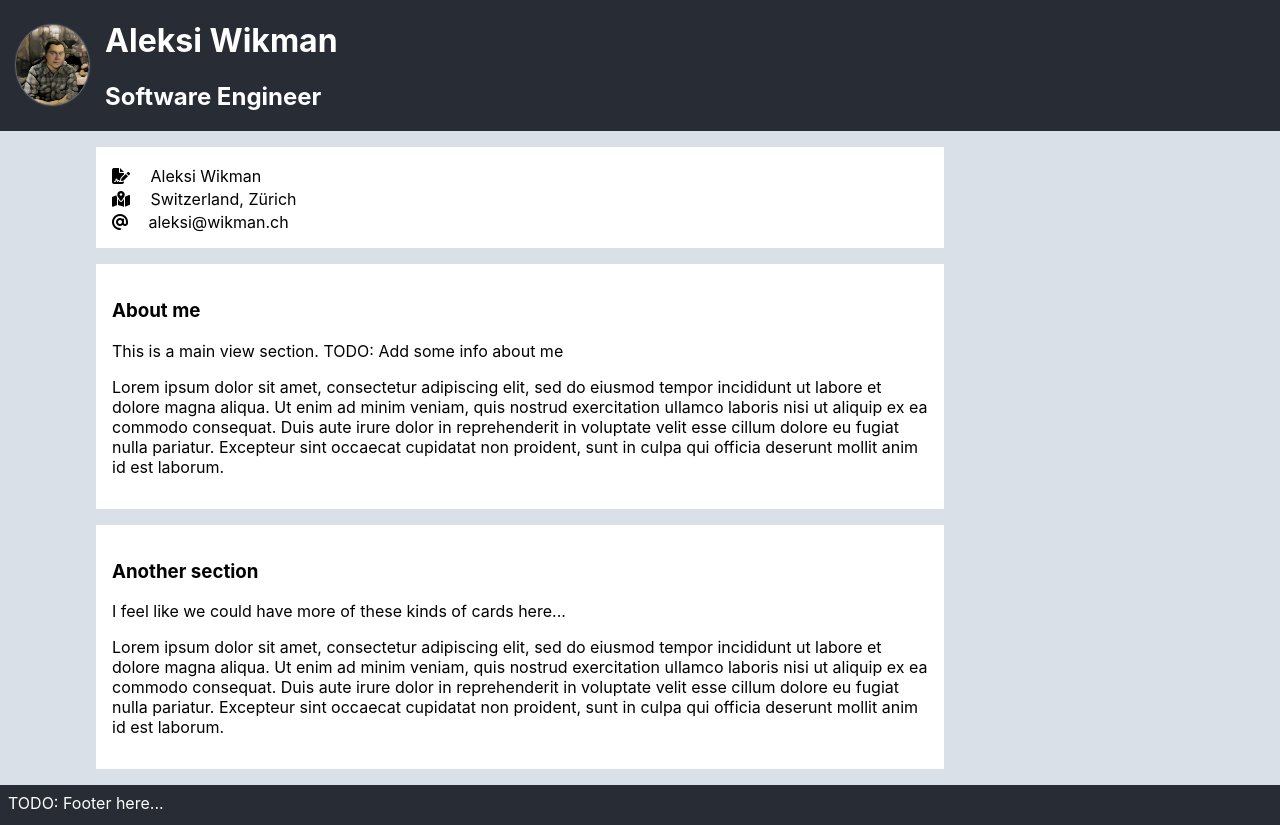
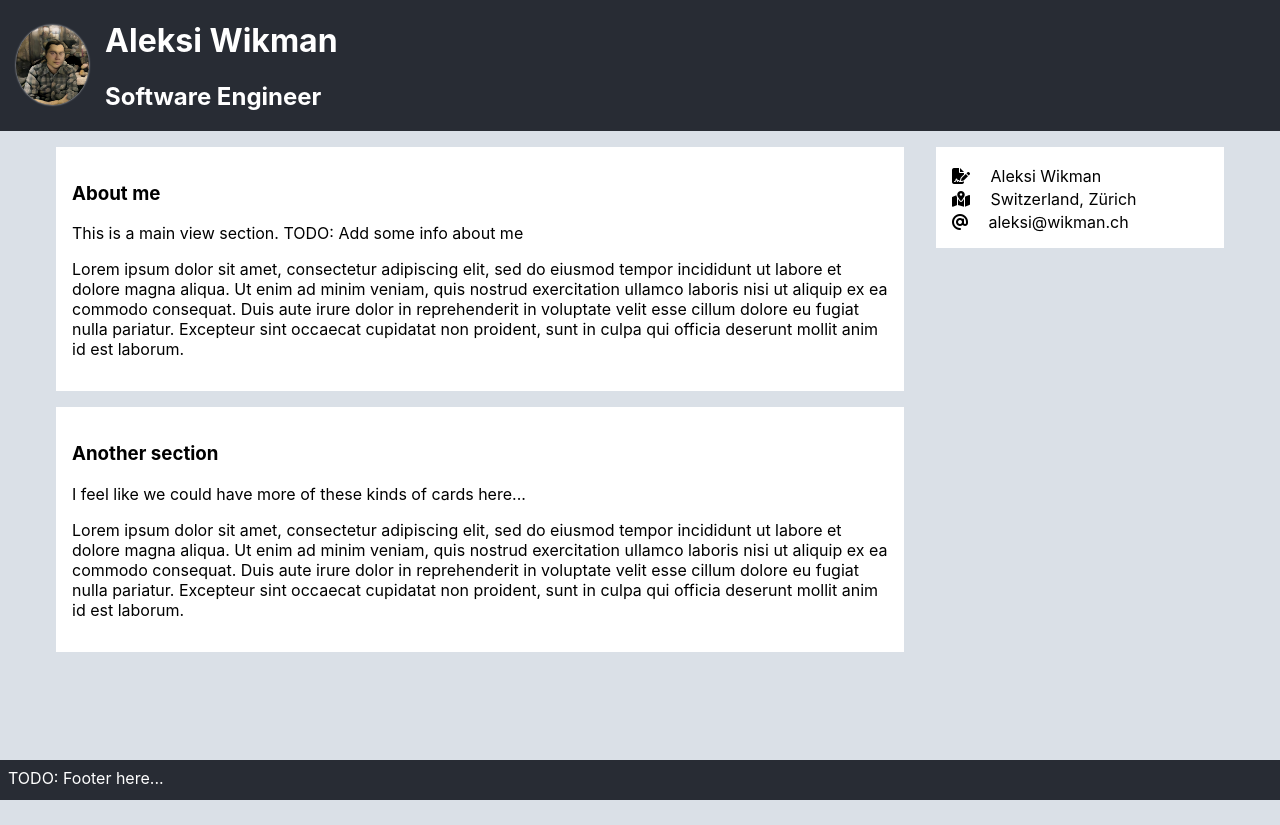
Before and after one commit to awikman/homepage, a React (Create React App) app: page / in a window 1280 px wide. After the commit the page ends 800 px from the top, so only its background shows below. Built offline with nearby package versions, Linux system fonts and the light colour scheme.

Commit message:
Do not give sidebar a min width, it doesn't need it. Let it grow to the full width of the .MainContainer

```diff
--- a/src/App.css
+++ b/src/App.css
@@ -28,7 +28,7 @@
     display: flex;
     flex-direction: row;
     flex-wrap: wrap-reverse;
-    max-width: 70em;
+    max-width: 75em;
     margin: auto;
 
     /* Leave room for the footer height */
@@ -42,7 +42,6 @@
 
 
 .Sidebar {
-    min-width: 15em;
     max-width: 55em;
     flex-grow: 1;
     margin-bottom: -1em;
```
